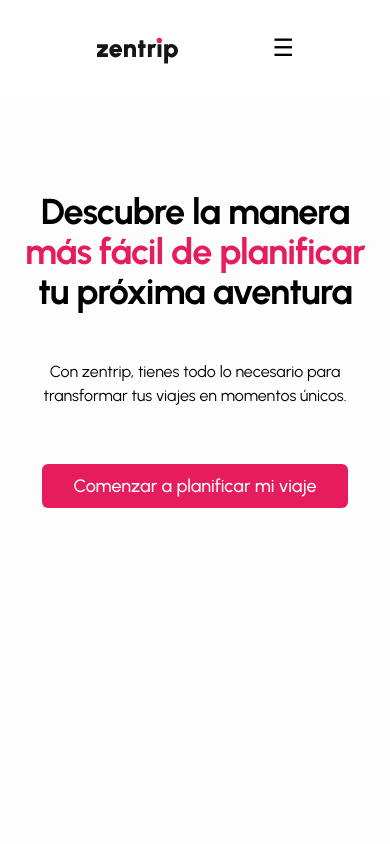
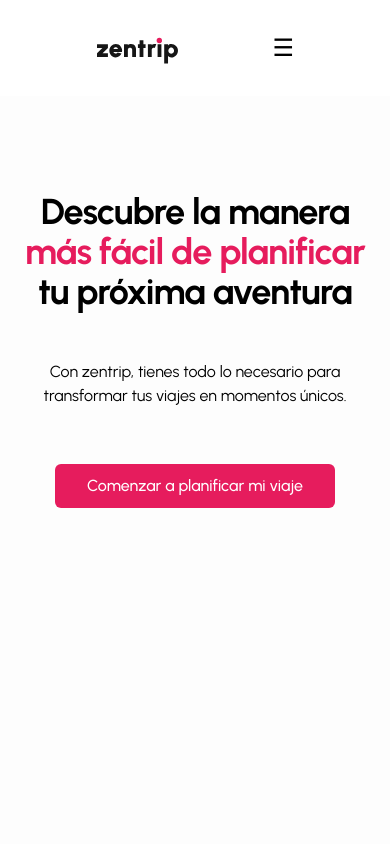
Before and after one commit to Ignacio918/viajes-app, a React (Vite) app in the folder viajes-app/: page / in a window 390 px wide. Shown: the top 844 px of the page. Built offline with nearby package versions, Linux system fonts and the light colour scheme; a web font is replaced by a local one.

Commit message:
nuevo hero

```diff
--- a/viajes-app/src/styles/HeroSection.css
+++ b/viajes-app/src/styles/HeroSection.css
@@ -5,7 +5,7 @@
 }
 
 .hero__content {
-  @apply flex justify-between items-center px-6 md:px-12 lg:px-16 pt-24 lg:pt-36 max-w-[1920px] mx-auto;
+  @apply flex justify-between items-center px-4 md:px-8 lg:px-12 pt-24 lg:pt-36 max-w-[1440px] mx-auto;
 }
 
 .hero__text-section {
@@ -13,7 +13,7 @@
 }
 
 .hero__title {
-  @apply text-4xl md:text-5xl lg:text-6xl font-bold font-urbanist leading-tight;
+  @apply text-4xl md:text-5xl font-bold font-urbanist leading-[1.1];
 }
 
 .hero__title-dark {
@@ -25,11 +25,11 @@
 }
 
 .hero__description-container {
-  @apply flex flex-col gap-4 lg:gap-6;
+  @apply flex flex-col gap-4;
 }
 
 .hero__description {
-  @apply text-base lg:text-lg text-gray-800 font-urbanist;
+  @apply text-base text-gray-800 font-urbanist leading-relaxed;
 }
 
 .hero__button {
@@ -37,17 +37,21 @@
 }
 
 .hero__button-text {
-  @apply text-lg lg:text-xl font-medium font-urbanist;
+  @apply text-base lg:text-lg font-medium font-urbanist;
 }
 
 /* Media query para pantallas menores a 1080px */
 @media (max-width: 1079px) {
   .hero__content {
-    @apply flex-col text-center;
+    @apply flex-col text-center px-4;
   }
 
   .hero__text-section {
-    @apply items-center mx-auto;
+    @apply items-center mx-auto max-w-[400px];
+  }
+
+  .hero__title {
+    @apply text-3xl md:text-4xl;
   }
 
   /* Navbar responsive */
```
